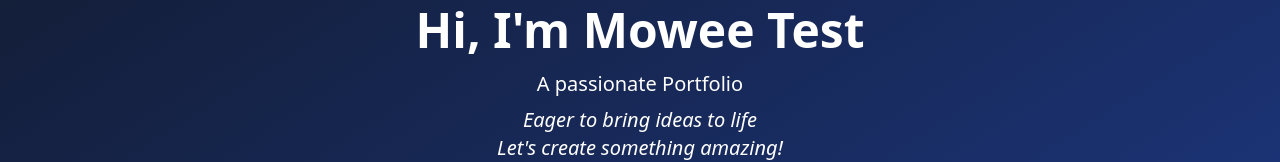
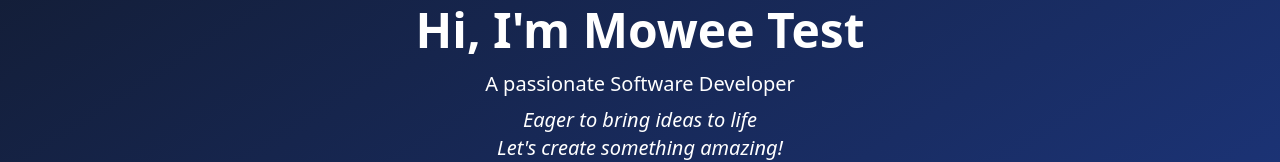
Before and after one commit to seyowa/portfolio, a React (Create React App) app in the folder my-portfolio/: page / in a window 1280 px wide. Shown: the part 352-514 px from the top of the page. Built offline with nearby package versions, Linux system fonts and the light colour scheme.

Commit message:
add file

```diff
--- a/my-portfolio/src/components/Home.js
+++ b/my-portfolio/src/components/Home.js
@@ -5,6 +5,15 @@ import { motion } from 'framer-motion';
 
 
 const Home = () => {
+  let userName = "Seye";
+  let userKeywords = ["developer"];
+
+  try {
+    userName = content?.user?.name || "Seye";
+    userKeywords = content?.keywords || ["developer"];
+  } catch (error) {
+    console.error("Error loading contents:", error);
+  }
   return (
     <motion.section
       className="flex h-screen items-center justify-center bg-gradient-to-br from-gray-900 to-blue-900 text-white"
@@ -21,7 +30,7 @@ const Home = () => {
           animate={{ y: 0, opacity: 1 }}
           transition={{ duration: 1, delay: 0.5 }}
         >
-          Hi, I'm {content.user?.name || 'Seye'}
+          Hi, I'm {userName}
         </motion.h1>
         <motion.p
           className="mb-8 text-xl"
@@ -29,7 +38,7 @@ const Home = () => {
           animate={{ y: 0, opacity: 1 }}
           transition={{ duration: 1, delay: 1 }}
         >
-          A passionate <span className="capitalize">{content.keywords[1] || 'Developer'}</span><br />
+          A passionate <span className="capitalize">{userKeywords[1]}</span><br />
           <span className="mt-2 block italic">Eager to bring ideas to life<br />
           Let's create something amazing!</span>
         </motion.p>
--- a/my-portfolio/src/content.json
+++ b/my-portfolio/src/content.json
@@ -3,5 +3,5 @@
     "name": "Mowee Test",
     "description": "A modern and responsive web developer portfolio showcasing skills, projects, and contact information."
   },
-  "keywords": ["web developer", "portfolio", "projects", "contact", "skills"]
+  "keywords": ["web developer", "software developer", "portfolio", "projects", "contact", "skills"]
 }
```
